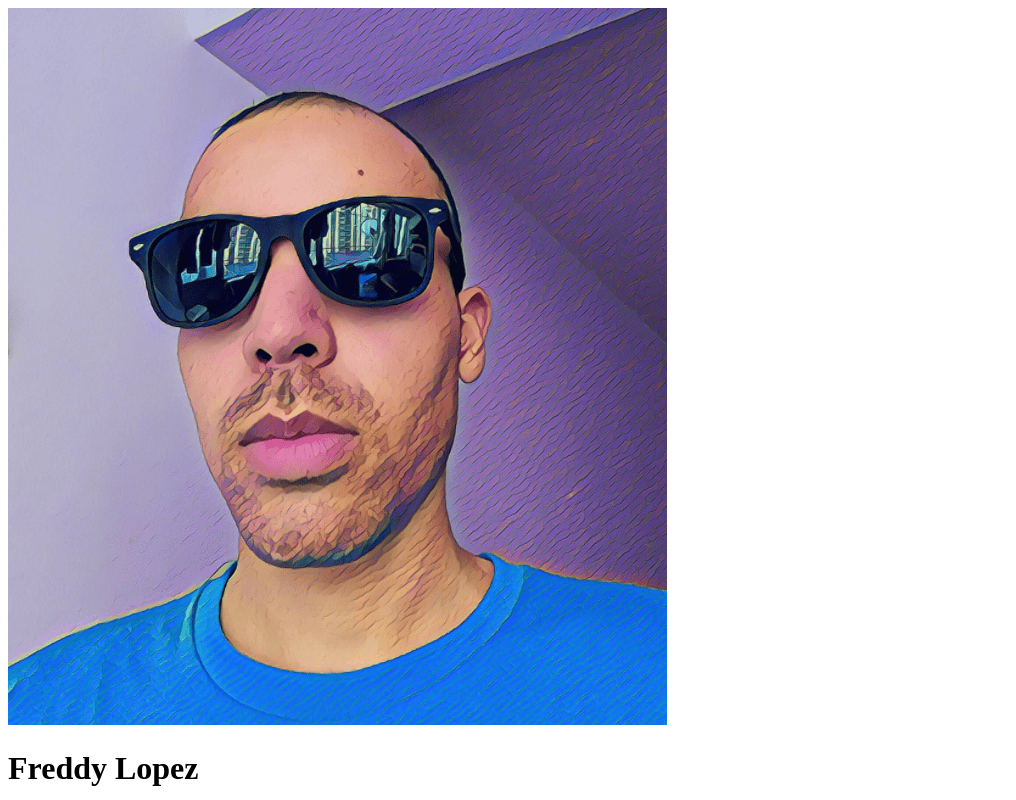
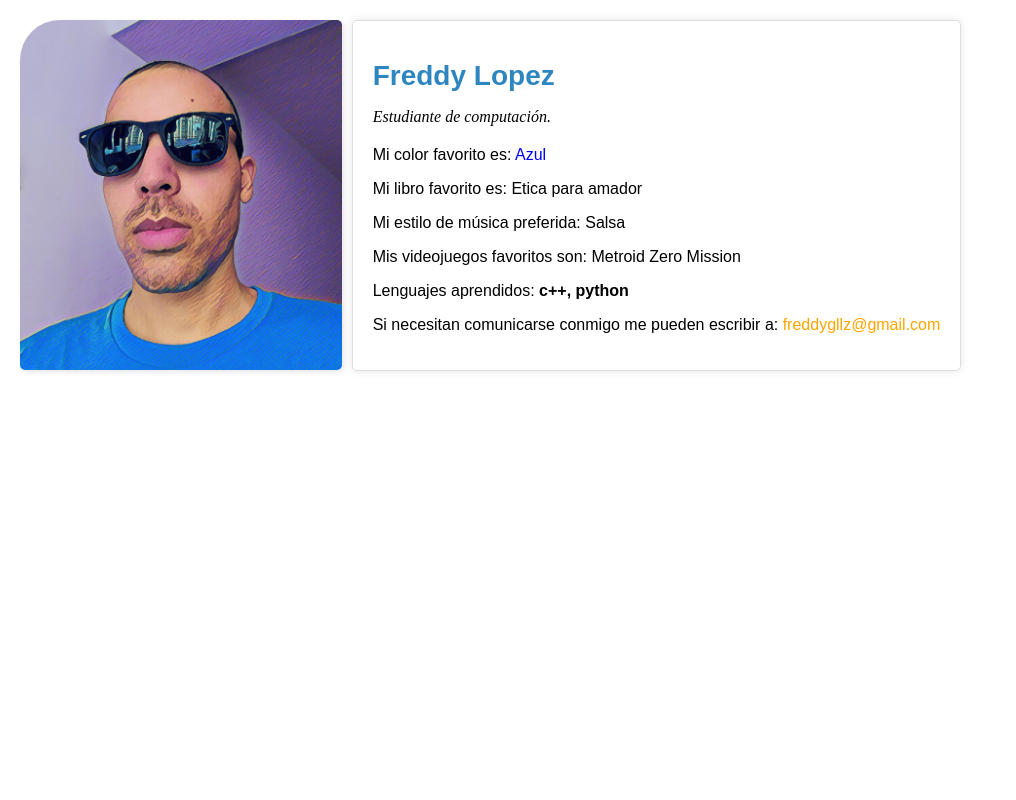
Before and after one commit to freddygl3/ATI1, a plain HTML site: page perfil.html in a window 1280 px wide. Shown: the top 800 px of the page, without its empty margins (0-1016 px from the left). Drawn offline with Linux system fonts and the light colour scheme.

Commit message:
primera versión página perfil

```diff
--- a/perfil.html
+++ b/perfil.html
@@ -4,6 +4,53 @@
     <meta charset="UTF-8">
     <meta name="viewport" content="width=device-width, initial-scale=1.0">
     <title>Freddy Lopez</title>
+    <style>
+        body {
+            font-family: Arial, sans-serif;
+            margin: 20px;
+        }
+        .contenedor {
+            display: flex;
+            gap: 10px;
+        }
+        .foto {
+            /*width: 200px;*/
+            width: auto;
+            height: 350px;
+            border-radius: 40px 5px 5px 5px; /* Curva en borde superior izquierdo */
+            box-shadow: 2px 2px 5px rgba(0,0,0,0.1); /* Sombra suave */
+        }
+        .perfil {
+            border: 1px solid #ddd; /* Borde del contenedor */
+            box-shadow: 0 0 10px rgba(0,0,0,0.1); /* Sombra exterior */
+            padding: 20px;
+            border-radius: 5px;
+        }
+        .nombre {
+            color: #2E86C1;
+            font-size: 28px;
+            margin-bottom: 15px;
+        }
+        .descripcion {
+            font-family: 'Times New Roman', serif;
+            font-style: italic;
+            margin-bottom: 20px;
+        }
+        .lista-datos strong {
+            font-weight: bold;
+        }
+        /* Estilos para enlaces de correo */
+        .perfil a:link {
+            color: orange;
+            text-decoration: none;
+        }
+        .perfil a:visited {
+            color: red;
+        }
+        .perfil a:hover {
+            text-decoration: underline;
+        }
+    </style>
 </head>
 <body>
     <div class="contenedor">
```
